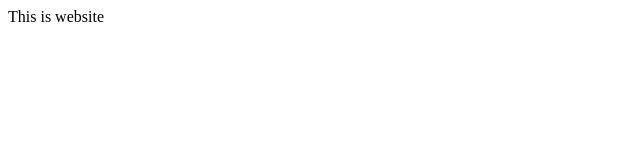
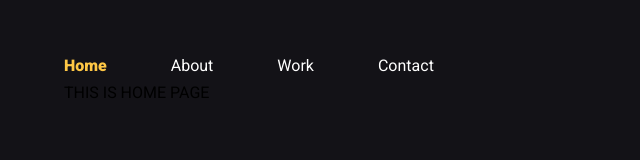
Before and after one commit to ANACONDAJUTS95/portfolio-website, a plain HTML site: page index.html in a window 1280 px wide. Shown: the whole page, without its empty margins (0-640 px from the left). Drawn offline with Linux system fonts and the light colour scheme.

Commit message:
Partial changes in the code. starting to code the home page

```diff
--- a/index.html
+++ b/index.html
@@ -3,9 +3,23 @@
 <head>
     <meta charset="UTF-8">
     <meta name="viewport" content="width=device-width, initial-scale=1.0">
-    <title>Document</title>
+    <title>Ace Sepacio</title>
+    <link rel="stylesheet" href="styles.css">
+    <script src="script.js"></script>
 </head>
 <body>
-    This is website
+    <!-- NAVBAR -->
+    <div class="nav margins">
+        <ul class="nav-row">
+            <li><a href="#">Home</a></li>
+            <li><a href=""></a>About</li>
+            <li><a href=""></a>Work</li>
+            <li><a href=""></a>Contact</li>
+        </ul>
+    </div>
+
+    <div class="me-page margins">
+        THIS IS HOME PAGE
+    </div>
 </body>
 </html>
--- a/styles.css
+++ b/styles.css
@@ -0,0 +1,51 @@
+@import url('https://fonts.googleapis.com/css2?family=Roboto:ital,wght@0,100;0,300;0,400;0,500;0,700;0,900;1,100;1,300;1,400;1,500;1,700;1,900&display=swap');
+
+* {
+    margin: 0;
+    padding: 0;
+    font-family: "Roboto", sans-serif;
+}
+
+body {
+    background-color: #131217;
+}
+
+.margins {
+    margin-top: 5vh;
+    margin-left: 5vw;
+}
+
+.nav {
+    display: flex;
+    justify-content: start;
+    padding-top: 2vh;
+}
+
+.nav-row {
+    list-style: none;
+    display: flex;
+    padding: 0;
+    margin: 0;
+}
+
+.nav-row li {
+    margin-right: 5vw;
+    color: #FFFFFF;
+}
+
+.nav-row li:hover {
+    cursor: pointer;
+    font-weight: 800;
+    color: #FFC745;
+}
+
+.nav-row a {
+    text-decoration: none;
+    color: #FFC745;
+    font-weight: 800;
+}
+
+
+.me-page {
+    margin-top: 1vh;
+}
```
